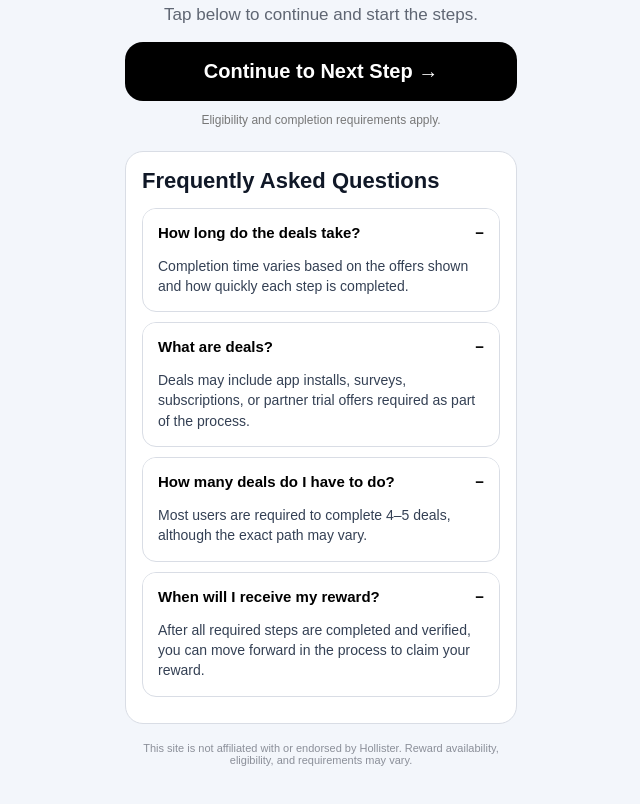
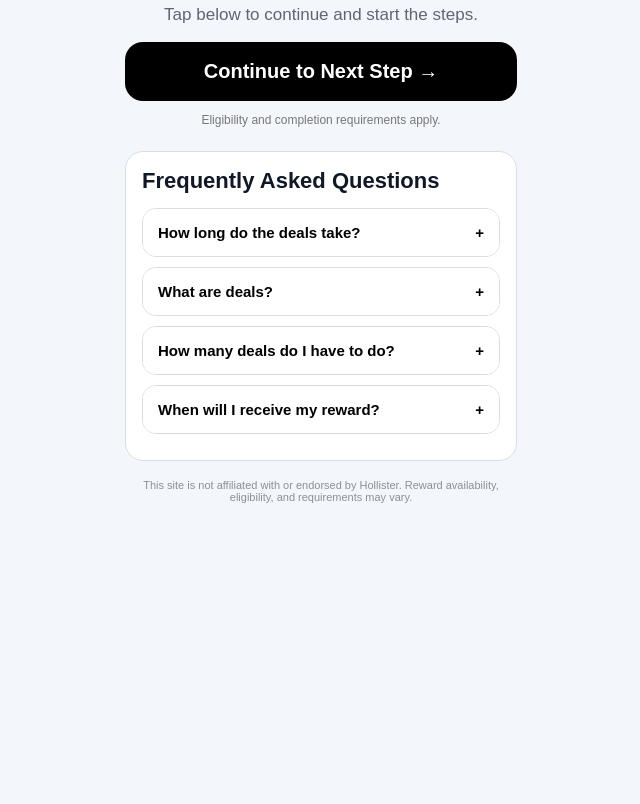
Before and after one commit to maalik133/hollisterbridge1, a plain HTML site: page index.html in a window 1280 px wide. Shown: the part 636-1440 px from the top of the page, without its empty margins (319-959 px from the left). After the commit the page ends 1179 px from the top, so only its background shows below. Drawn offline with Linux system fonts and the light colour scheme.

Commit message:
Update index.html

```diff
--- a/index.html
+++ b/index.html
@@ -145,7 +145,9 @@ h1{
   line-height:1.45;
 }
 
-.faq-item.active .faq-a{display:block}
+.faq-item.active .faq-a{
+  display:block;
+}
 
 .disclaimer{
   color:#8b8f99;
@@ -204,25 +206,26 @@ h1{
   <div class="faq">
     <h2>Frequently Asked Questions</h2>
 
-    <div class="faq-item active">
-      <button class="faq-q">How long do the deals take? <span>−</span></button>
+    <div class="faq-item">
+      <button class="faq-q">How long do the deals take? <span>+</span></button>
       <div class="faq-a">Completion time varies based on the offers shown and how quickly each step is completed.</div>
     </div>
 
-    <div class="faq-item active">
-      <button class="faq-q">What are deals? <span>−</span></button>
+    <div class="faq-item">
+      <button class="faq-q">What are deals? <span>+</span></button>
       <div class="faq-a">Deals may include app installs, surveys, subscriptions, or partner trial offers required as part of the process.</div>
     </div>
 
-    <div class="faq-item active">
-      <button class="faq-q">How many deals do I have to do? <span>−</span></button>
+    <div class="faq-item">
+      <button class="faq-q">How many deals do I have to do? <span>+</span></button>
       <div class="faq-a">Most users are required to complete 4–5 deals, although the exact path may vary.</div>
     </div>
 
-    <div class="faq-item active">
-      <button class="faq-q">When will I receive my reward? <span>−</span></button>
+    <div class="faq-item">
+      <button class="faq-q">When will I receive my reward? <span>+</span></button>
       <div class="faq-a">After all required steps are completed and verified, you can move forward in the process to claim your reward.</div>
     </div>
+
   </div>
 
   <div class="disclaimer">
```
